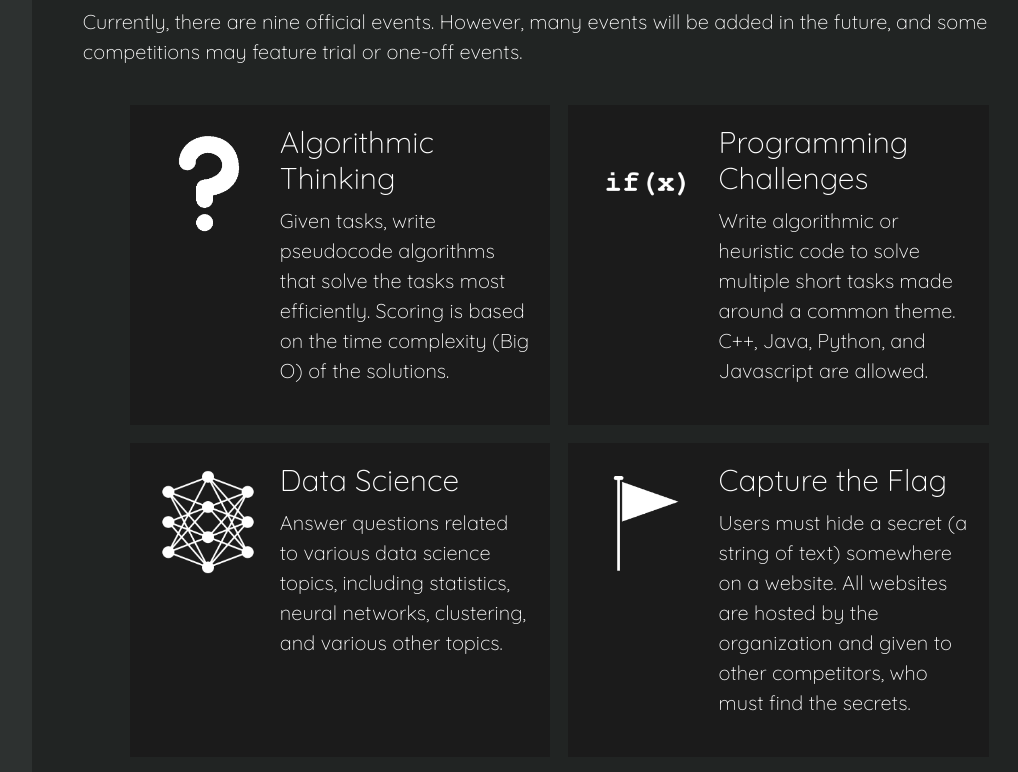
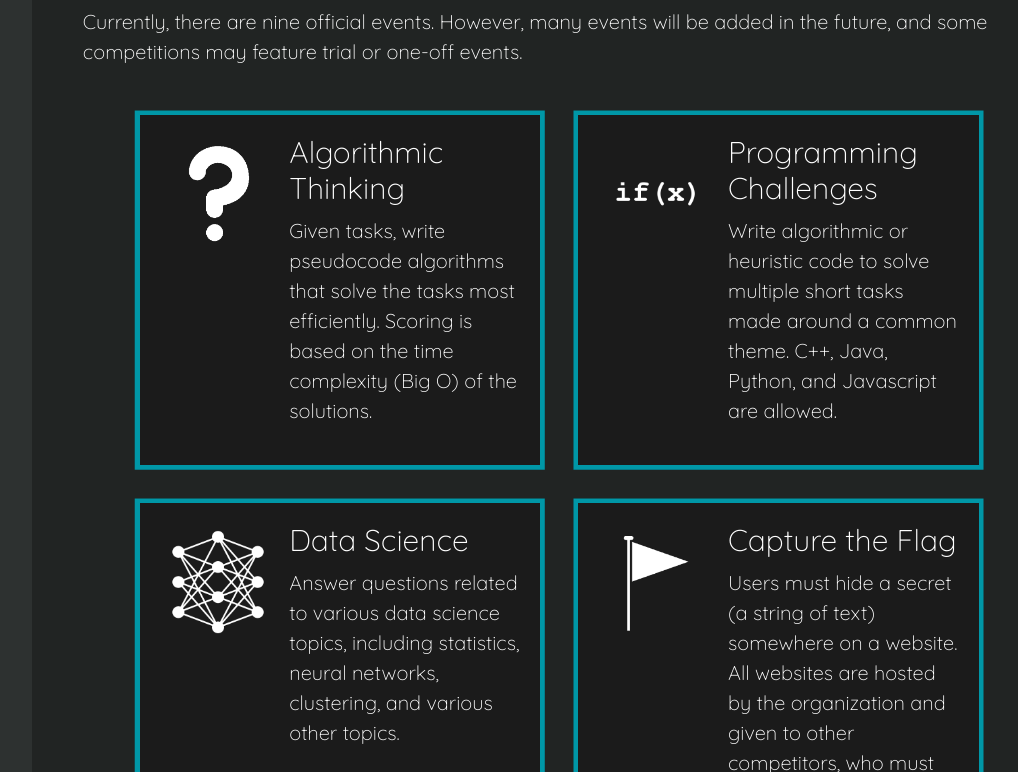
Before and after one commit to RoyceAroc/CSSA, a plain HTML site: page competition.html in a window 1280 px wide. Shown: the part 699-1471 px from the top of the page, without its empty margins (219-1237 px from the left). Drawn offline with nearby package versions, Linux system fonts and the light colour scheme.

Commit message:
cool border effect for competition events

```diff
--- a/scripts/script.js
+++ b/scripts/script.js
@@ -31,6 +31,7 @@ function setActive() {
             break;
       }
 }
+
 window.addEventListener('load', function () {
     if (getCookie('email') != null) {
         if (window.location.href.includes("sign.html")) {
--- a/styles/competition.css
+++ b/styles/competition.css
@@ -194,3 +194,18 @@ html,body {
     width: 100%;
     height: 100%;
 }
+
+.event {
+    border: solid 10px rgb(0, 151, 167);
+    clip-path: polygon(
+      calc(0% + 5px) calc(0% + 5px),
+      calc(100% - 5px) calc(0% + 5px),
+      calc(100% - 5px) calc(100% - 5px),
+      calc(0% + 5px) calc(100% - 5px)
+    );
+    transition: clip-path 0.6s linear;
+  }
+
+  .event:hover {
+    clip-path: polygon(0 0, 100% 0, 100% 100%, 0 100%);
+  }
```
